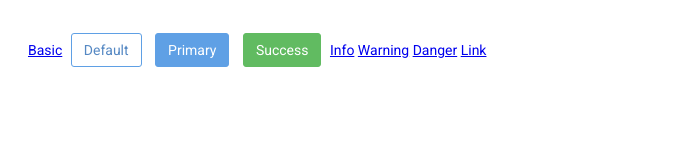
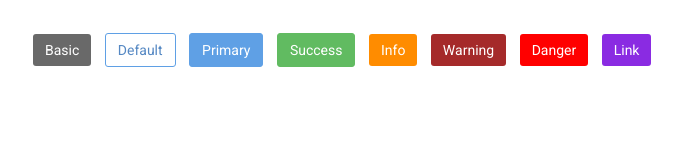
Before and after one commit to Reckue/web-ui-components, a plain HTML site: page buttons/index.html in a window 1280 px wide. Shown: the whole page, without its empty margins (0-685 px from the left). Drawn offline with Linux system fonts and the light colour scheme.

Commit message:
Select colors and actions for the buttons

```diff
--- a/buttons/style.css
+++ b/buttons/style.css
@@ -70,3 +70,128 @@ html {
     border: 1px solid #74e572;
     box-shadow: inset 0 0 2px rgba(65, 141, 65, 0.8);
 }
+
+/* button-basic */
+.btn-basic {
+    display: inline-block;
+    margin: 5px;
+    padding: 8px 12px;
+    color: #fff;
+    text-decoration: none;
+    cursor: pointer;
+    background-color:#696969;
+    border-radius: 3px;
+}
+.btn-basic:focus {
+    border: 2px solid #5fa0e5;
+    transform: translateX(1px);
+}
+.btn-basic:hover {
+    background-color: #808080;
+    border: 1px solid #A52A2A;
+    color: #fff;
+}
+.btn-basic:active {
+    border: 1px solid #61abf2;
+    box-shadow: inset 0 0 2px rgba(97, 171, 242, 0.8);
+}
+
+/* button-info */
+.btn-info {
+    display: inline-block;
+    margin: 5px;
+    padding: 8px 12px;
+    color: #fff;
+    text-decoration: none;
+    cursor: pointer;
+    background-color: #FF8C00;
+    border-radius: 3px;
+}
+.btn-info:focus {
+    border: 2px solid #5fa0e5;
+    transform: translateX(1px);
+}
+.btn-info:hover {
+    background-color: #FFA500;
+    border: 1px solid #DB7093;
+    color: #fff;
+}
+.btn-info:active {
+    border: 1px solid #61abf2;
+    box-shadow: inset 0 0 2px rgba(97, 171, 242, 0.8);
+}
+
+/* button-warning */
+.btn-warning {
+    display: inline-block;
+    margin: 5px;
+    padding: 8px 12px;
+    color: #fff;
+    text-decoration: none;
+    cursor: pointer;
+    background-color: #A52A2A;
+    border-radius: 3px;
+}
+.btn-warning:focus {
+    border: 2px solid #5fa0e5;
+    transform: translateX(1px);
+}
+.btn-warning:hover {
+    background-color: #FF6347;
+    border: 1px solid #DB7093;
+    color: #fff;
+}
+.btn-warning:active {
+    border: 1px solid #61abf2;
+    box-shadow: inset 0 0 2px rgba(97, 171, 242, 0.8);
+}
+
+/* button-danger */
+.btn-danger {
+    display: inline-block;
+    margin: 5px;
+    padding: 8px 12px;
+    color: #fff;
+    text-decoration: none;
+    cursor: pointer;
+    background-color:  #FF0000;
+    border-radius: 3px;
+}
+.btn-danger:focus {
+    border: 2px solid #5fa0e5;
+    transform: translateX(1px);
+}
+.btn-danger:hover {
+    background-color: #FF4500;
+    border: 1px solid #DB7093;
+    color: #fff;
+}
+.btn-danger:active {
+    border: 1px solid #61abf2;
+    box-shadow: inset 0 0 2px rgba(97, 171, 242, 0.8);
+}
+
+/* button-link */
+.btn-link {
+    display: inline-block;
+    margin: 5px;
+    padding: 8px 12px;
+    color: #fff;
+    text-decoration: none;
+    cursor: pointer;
+    background-color: #8A2BE2;
+    border-radius: 3px;
+}
+.btn-link:focus {
+    border: 2px solid #5fa0e5;
+    transform: translateX(1px);
+}
+.btn-link:hover {
+    background-color: #BA55D3;
+    border: 1px solid #DB7093;
+    color: #fff;
+}
+.btn-link:active {
+    border: 1px solid #61abf2;
+    box-shadow: inset 0 0 2px rgba(97, 171, 242, 0.8);
+}
```
